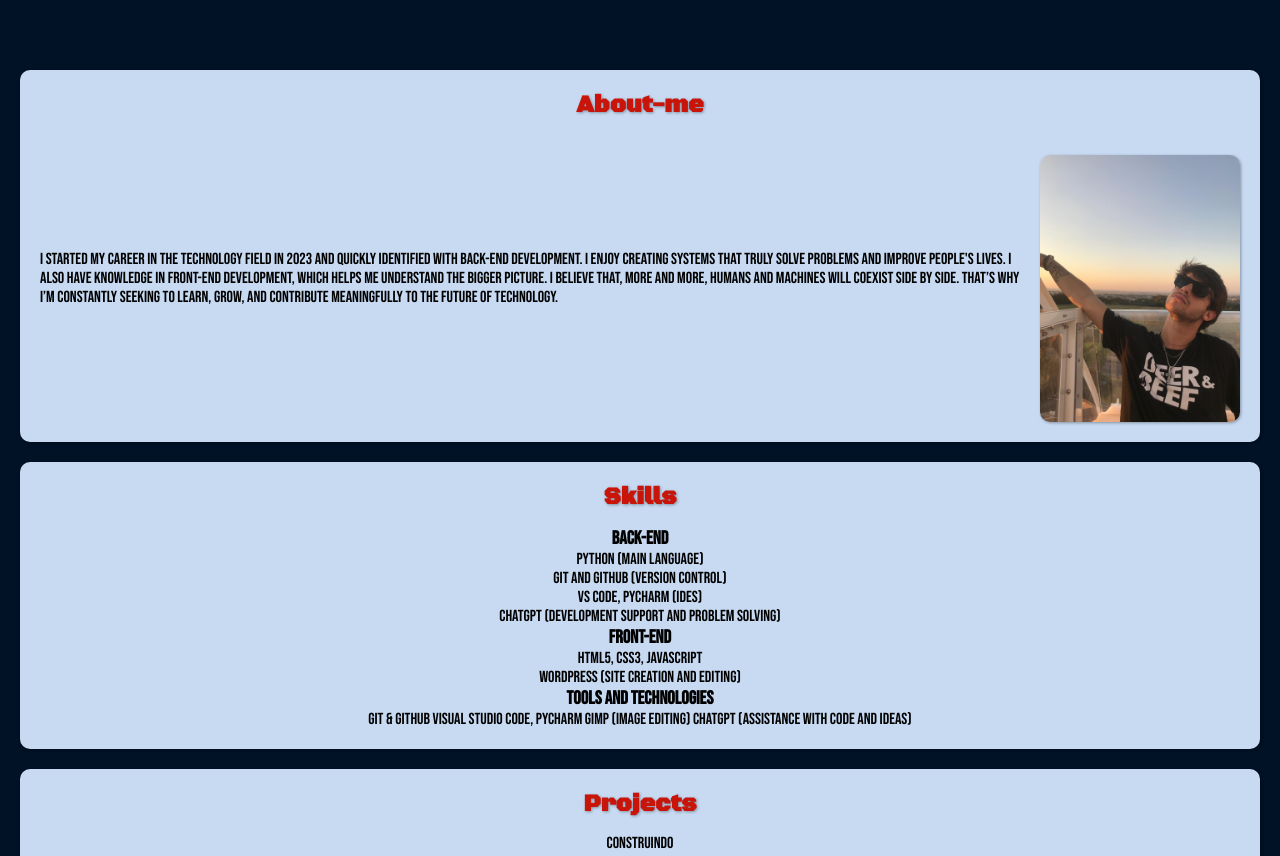
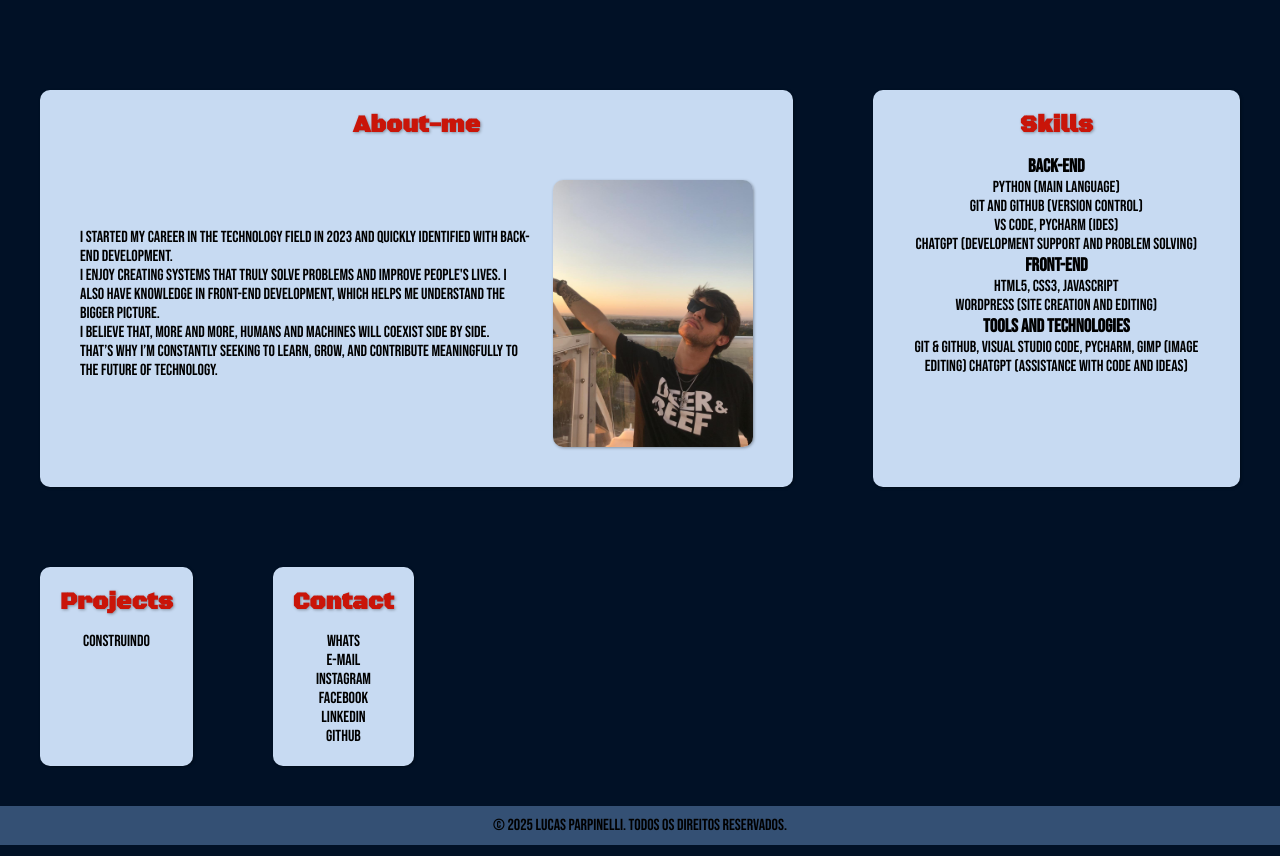
Before and after one commit to Lucas-t-rex/Site, a plain HTML site: page index.html in a window 1280 px wide. Shown: the part 540-1396 px from the top of the page. Drawn offline with Linux system fonts and the light colour scheme.

```diff
--- a/index.html
+++ b/index.html
@@ -39,10 +39,11 @@
                 <p>I develop to transform ideas into realities.</p>
             </div>
         </section>
+        <section class="topo">
             <section class="about-me">
                 <h2>About-me</h2>
                 <div class="text-img">
-                <p>I started my career in the technology field in 2023 and quickly identified with back-end development. I enjoy creating systems that truly solve problems and improve people's lives. I also have knowledge in front-end development, which helps me understand the bigger picture. I believe that, more and more, humans and machines will coexist side by side. That’s why I’m constantly seeking to learn, grow, and contribute meaningfully to the future of technology.</p>
+                    <p>I started my career in the technology field in 2023 and quickly identified with back-end development.<br> I enjoy creating systems that truly solve problems and improve people's lives. I also have knowledge in front-end development, which helps me understand the bigger picture. <br> I believe that, more and more, humans and machines will coexist side by side. <br> That’s why I’m constantly seeking to learn, grow, and contribute meaningfully to the future of technology.</p>
                     <img class="foto" src="Imagens/Foto/lucas.jpg" alt="Lucas">
                 </div>
             </section>
@@ -66,12 +67,14 @@
                 </div>
                 <div class="tools">
                     <h3>Tools and Technologies</h3>
-                <p>Git & GitHub
-                    Visual Studio Code, PyCharm
+                    <p>Git & GitHub,
+                        Visual Studio Code, PyCharm,
                         GIMP (image editing)
                         ChatGPT (assistance with code and ideas)</p>
                 </div>
         </section>
+        </section>
+        <section class="fundo">
             <section class="projects">
                 <h2>Projects</h2>
                 <p>Construindo</p>
@@ -85,6 +88,7 @@
                 <p>linkedin</p>
                 <p>GitHub</p>
             </section>
+        </section>
     </main>
     <footer>
         <p>&copy; 2025 Lucas Parpinelli. Todos os direitos reservados.</p>
--- a/style.css
+++ b/style.css
@@ -48,6 +48,18 @@ header {
 .logo {
     border-radius: 15px;
     box-shadow: 2px 3px 5px rgba(0, 0, 0, 0.623);
+}
+
+.topo {
+    display: flex;
+    gap: 40px; /* espaço entre as sections */
+    padding: 20px;
+}
+
+.fundo {
+    display: flex;
+    gap: 40px; /* espaço entre as sections */
+    padding: 20px;
 }
 
 ul {
@@ -161,6 +173,7 @@ p {
     align-items: center;
     text-align: left;
     gap: 20px;
+    margin: 20px;
 }
 .foto {
     width: 200px;
```
Lines whose indentation alone changed are shown as unchanged.
